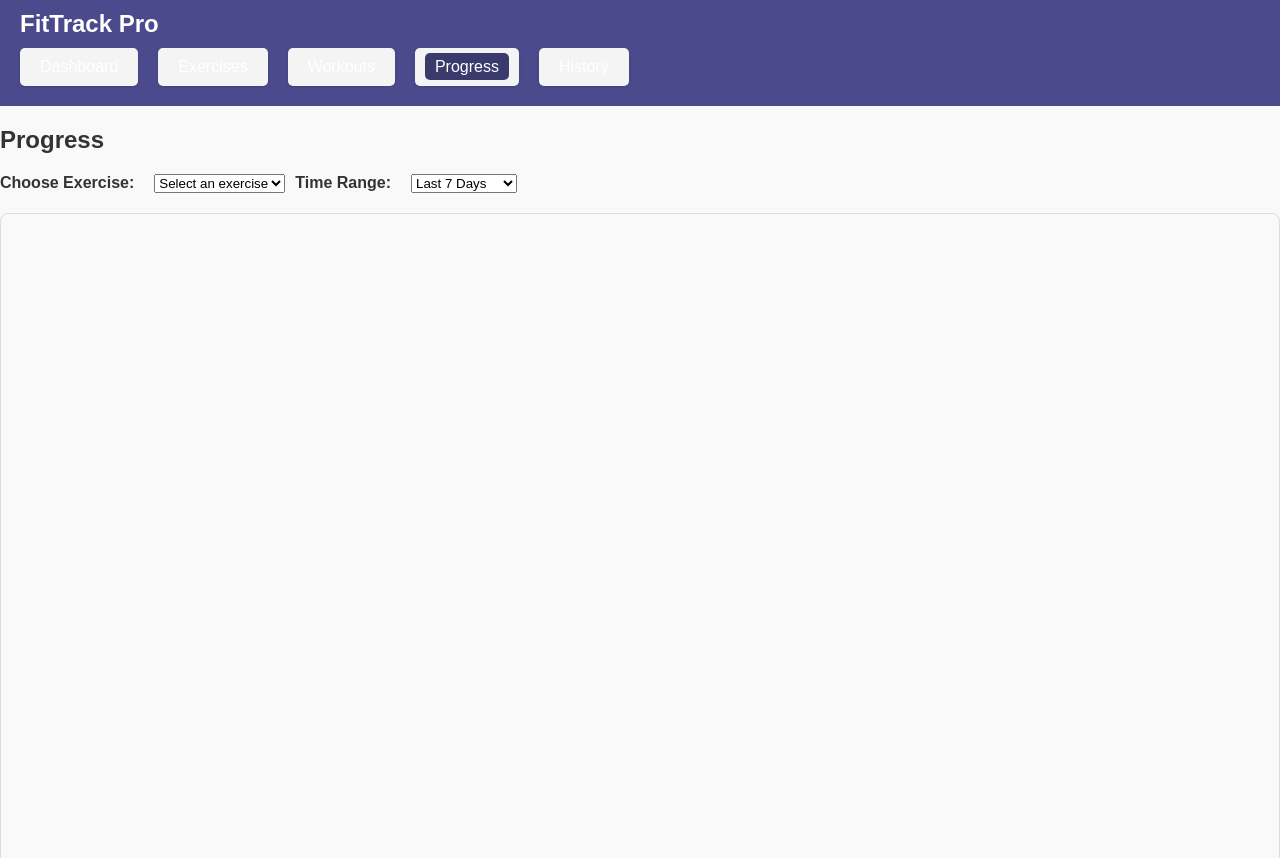
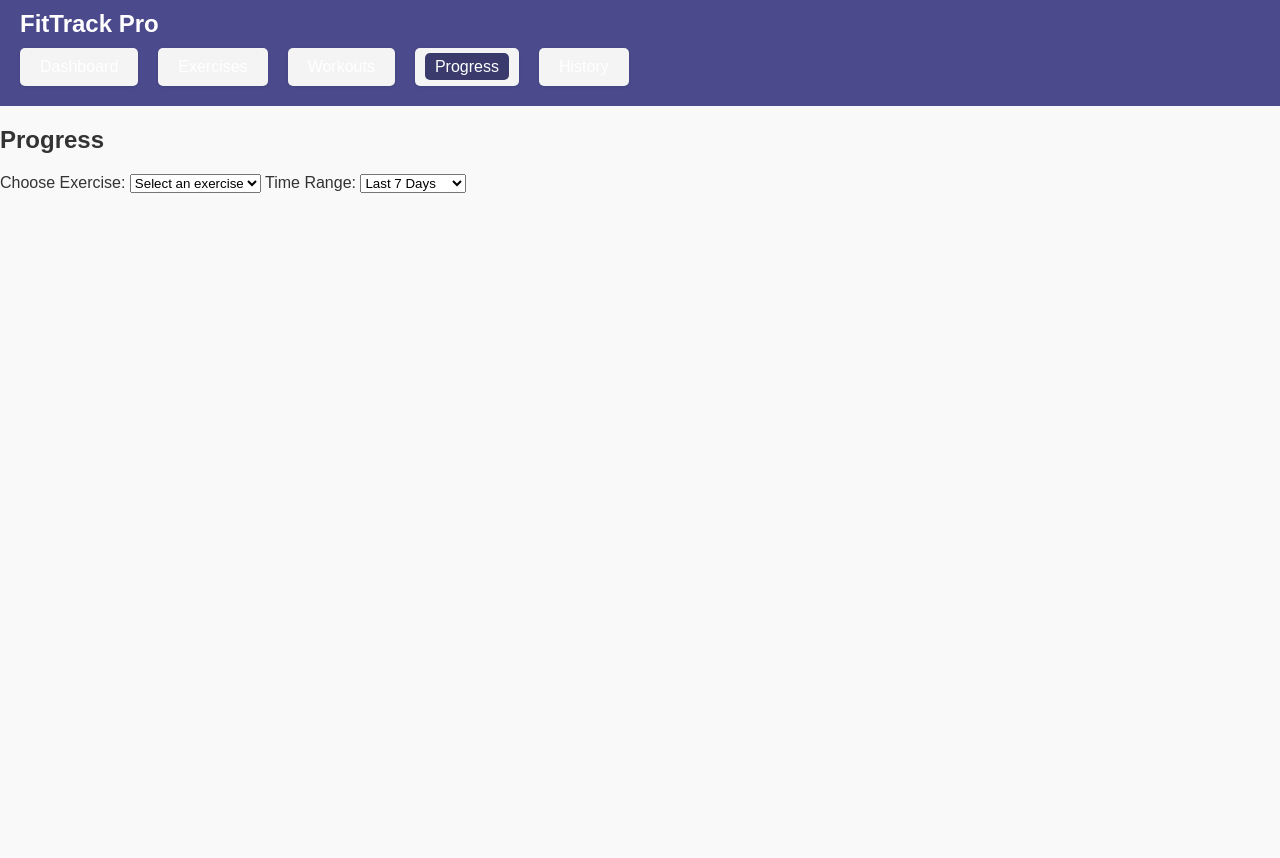
Before and after one commit to MeyerhoffNils/FitnessTracker, a plain HTML site: page progress.html in a window 1280 px wide. Shown: the top 858 px of the page. After the commit the page ends 800 px from the top, so only its background shows below. Drawn offline with nearby package versions, Linux system fonts and the light colour scheme.

Commit message:
Update style.css

```diff
--- a/style.css
+++ b/style.css
@@ -257,30 +257,8 @@ ul li {
         font-size: 0.9rem;
     }
 }
-
-/* Progress-Seite */
-.progress .filters {
-    display: flex;
-    flex-wrap: wrap;
-    gap: 10px;
-    margin: 20px 0;
+0.9rem;
+    }
 }
 
-.progress .filters label {
-    font-weight: bold;
-    margin-right: 10px;
-}
-
-.progress .charts {
-    display: flex;
-    flex-direction: column;
-    gap: 20px;
-}
-
-.progress .charts canvas {
-    max-width: 100%;
-    height: auto;
-    border: 1px solid #ddd;
-    border-radius: 8px;
-    padding: 10px;
-}
+/
```
